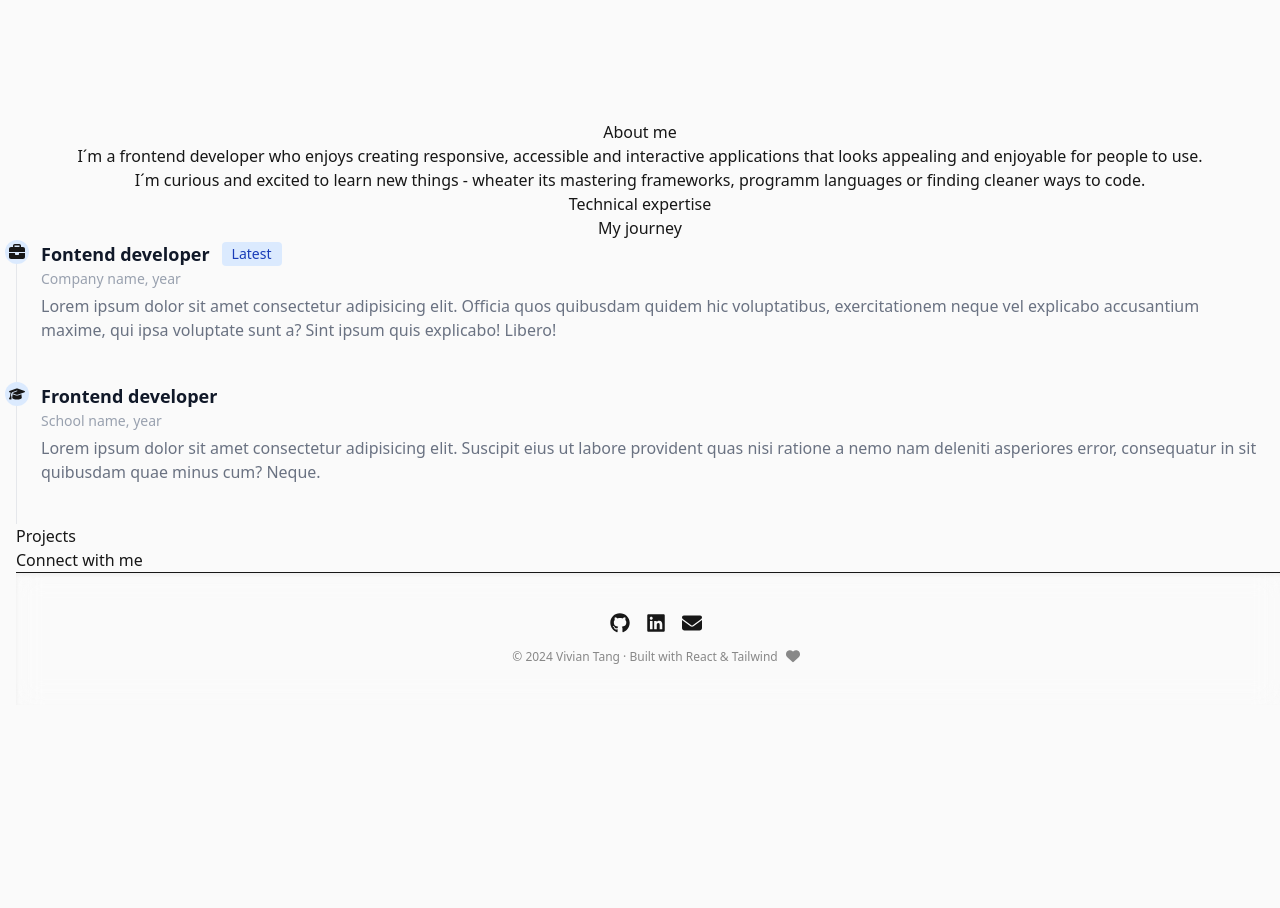
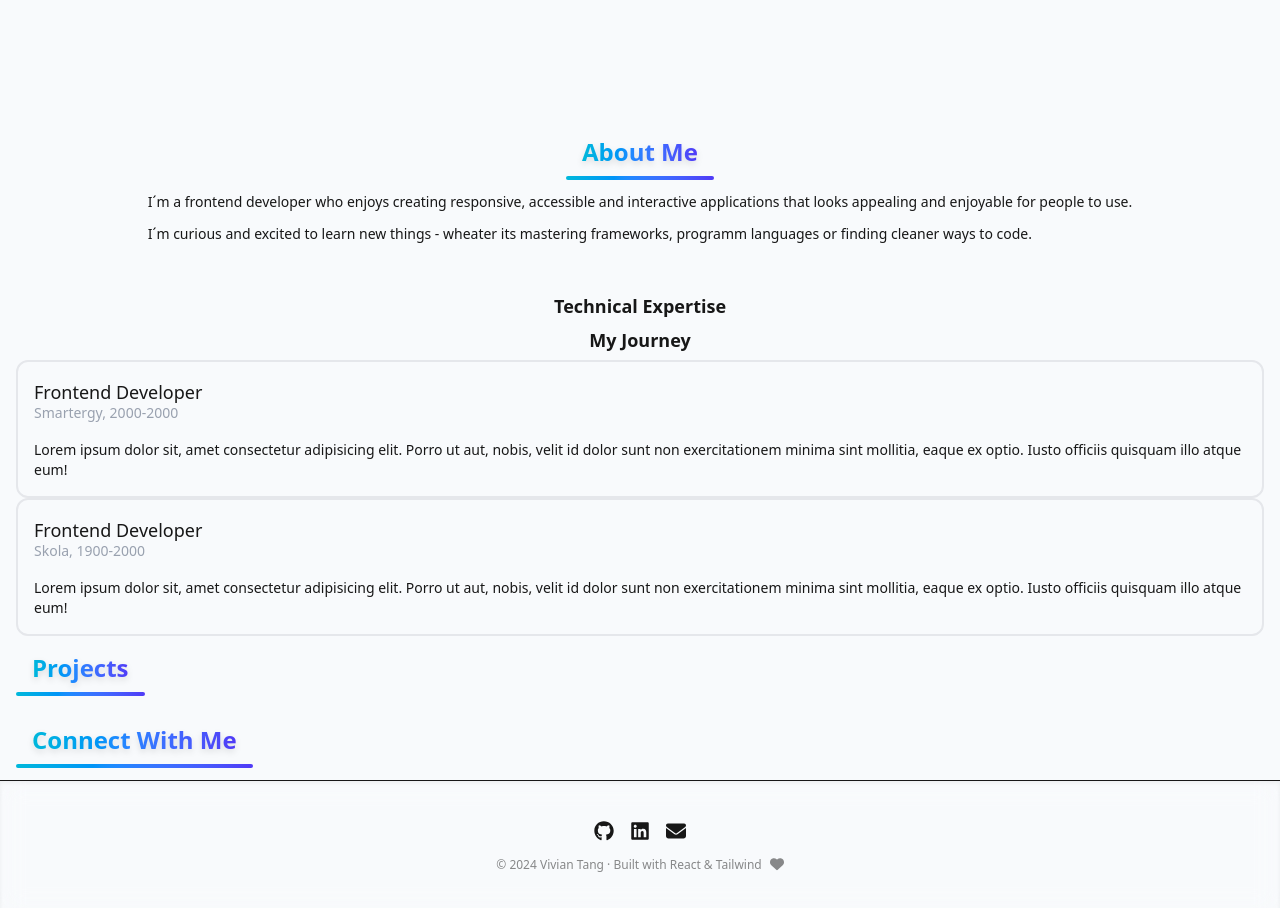
Before and after one commit to viviantangdev/portfolio, a React (Vite) app: page / in a window 1280 px wide. Shown: the part 680-1588 px from the top of the page. Before the commit the page ends 1385 px from the top, so only its background shows below. Built offline with nearby package versions, Linux system fonts and the light colour scheme.

Commit message:
more styling and components ExperienseCard SectionTitle

```diff
--- a/src/App.jsx
+++ b/src/App.jsx
@@ -12,7 +12,7 @@ function App() {
         <Project/>
         <Contact/>
       </main>
-      <footer className='absolute w-full px-6 py-10 border-t text-sm text-center border-[var(--card-border)] bg-[var(--card-bg)] text-[var(--card-text)] shadow-inner backdrop-blur-md'>
+      <footer className='absolute left-0 right-0 w-full px-6 py-10 border-t text-sm text-center border-[var(--card-border)] bg-[var(--card-bg)] text-[var(--card-text)] shadow-inner backdrop-blur-md'>
         <Footer />
       </footer>
     </>
--- /dev/null
+++ b/src/components/ExperienseCard.jsx
@@ -0,0 +1,13 @@
+const ExperienseCard = ({ role, company, period, description }) => {
+  return (
+    <div className="card">
+      <h4>{role}</h4>
+      <time className='block mb-2 text-sm font-normal leading-none text-gray-400 dark:text-gray-500'>
+        {company}, {period}
+      </time>
+      <p className="mt-5">{description}</p>
+    </div>
+  );
+};
+
+export default ExperienseCard;
--- /dev/null
+++ b/src/components/SectionTitle.jsx
@@ -0,0 +1,10 @@
+const SectionTitle = ({ title }) => {
+  return (
+    <div className='relative inline-block p-4 space-y-2'>
+      <h2 className='gradient-text'>{title}</h2>
+      <span className='absolute w-full left-0 right-0 h-1 gradient-underline rounded-full'></span>
+    </div>
+  );
+};
+
+export default SectionTitle;
--- /dev/null
+++ b/src/data/experiences.jsx
@@ -0,0 +1,14 @@
+export const experiences = [
+  {
+    role: 'Frontend Developer',
+    company: 'Smartergy',
+    period: '2000-2000',
+    description: 'Lorem ipsum dolor sit, amet consectetur adipisicing elit. Porro ut aut, nobis, velit id dolor sunt non exercitationem minima sint mollitia, eaque ex optio. Iusto officiis quisquam illo atque eum!'
+  },
+  {
+    role: 'Frontend Developer',
+    company: 'Skola',
+    period: '1900-2000',
+    description: 'Lorem ipsum dolor sit, amet consectetur adipisicing elit. Porro ut aut, nobis, velit id dolor sunt non exercitationem minima sint mollitia, eaque ex optio. Iusto officiis quisquam illo atque eum!'
+  },
+];
--- a/src/index.css
+++ b/src/index.css
@@ -7,16 +7,34 @@
 }
 
 body {
-  @apply m-0 px-4 text-base max-w-screen
-  bg-neutral-50 text-neutral-900
+  @apply m-0 px-4 max-w-screen
+  bg-slate-50 text-neutral-900
     transition-all;
   @variant dark {
-    @apply bg-neutral-950 text-neutral-100;
+    @apply bg-slate-900 text-neutral-100;
   }
 }
 
 h1 {
-  @apply capitalize p-4;
+  @apply text-4xl;
+}
+h2 {
+  @apply text-2xl;
+}
+h3 {
+  @apply text-lg pb-1.5;
+}
+h4 {
+  @apply text-lg;
+}
+
+h1,
+h2,
+h3 {
+  @apply capitalize font-bold;
+}
+p{
+  @apply text-sm
 }
 
 .secondary-paragraph {
@@ -27,10 +45,24 @@ h1 {
 }
 
 .gradient-text {
-  @apply text-4xl font-bold
+  @apply font-bold drop-shadow-md
        bg-gradient-to-r from-cyan-500 via-blue-500 to-indigo-600
        bg-clip-text text-transparent;
   @variant dark {
     @apply from-cyan-400 via-sky-400 to-blue-500;
   }
 }
+.gradient-underline {
+  @apply bg-gradient-to-r from-cyan-500 via-blue-500 to-indigo-600
+       bg-clip-content;
+  @variant dark {
+    @apply from-cyan-400 via-sky-400 to-blue-500;
+  }
+}
+
+.card {
+  @apply rounded-xl p-4 border-2 border-gray-200;
+  @variant dark {
+    @apply border-gray-800;
+  }
+}
--- a/src/pages/About.jsx
+++ b/src/pages/About.jsx
@@ -1,64 +1,46 @@
-import { FaBriefcase, FaGraduationCap } from 'react-icons/fa6';
+import ExperienseCard from '../components/ExperienseCard';
+import SectionTitle from '../components/SectionTitle';
+import { experiences } from '../data/experiences';
 
 const About = () => {
   return (
-    <div className='flex flex-col justify-center items-center text-center'>
-      <h2>About me</h2>
+    <section className='flex flex-col items-center'>
+      <SectionTitle title={'About me'}/>
+      <div className='space-y-3 mb-12'>
         <p>
-        I´m a frontend developer who enjoys creating responsive, accessible and
-        interactive applications that looks appealing and enjoyable for people
-        to use.
+          I´m a frontend developer who enjoys creating responsive, accessible
+          and interactive applications that looks appealing and enjoyable for
+          people to use.
         </p>
         <p>
           I´m curious and excited to learn new things - wheater its mastering
           frameworks, programm languages or finding cleaner ways to code.
         </p>
+      </div>
 
+      <article>
           <h3>Technical expertise</h3>
           {/* TODO Add tech stack*/}
+      </article>
 
-      <h3>My journey</h3>
+      <article>
+          <h3 className='text-center'>My journey</h3>
+          <ol>
+            {experiences.map((exp) => (
+              <li key={exp.key}>
+                <ExperienseCard
+                  key={exp.company}
+                  role={exp.role}
+                  company={exp.company}
+                  period={exp.period}
+                  description={exp.description}
+                />
+              </li>
+            ))}
+          </ol>
+      </article>
 
-      <ol className='relative text-start border-s border-gray-200'>
-        <li className='mb-10 ms-6'>
-          <span className='absolute flex items-center justify-center w-6 h-6 bg-blue-100 rounded-full -start-3 '>
-            <FaBriefcase />
-          </span>
-          <h3 className='flex items-center mb-1 text-lg font-semibold text-gray-900 dark:text-white'>
-            Fontend developer
-            <span className='bg-blue-100 text-blue-800 text-sm font-medium me-2 px-2.5 py-0.5 rounded-sm ms-3'>
-              Latest
-            </span>
-          </h3>
-          <time className='block mb-2 text-sm font-normal leading-none text-gray-400 dark:text-gray-500'>
-            Company name, year
-          </time>
-          <p className='mb-4 text-base font-normal text-gray-500 dark:text-gray-400'>
-            Lorem ipsum dolor sit amet consectetur adipisicing elit. Officia
-            quos quibusdam quidem hic voluptatibus, exercitationem neque vel
-            explicabo accusantium maxime, qui ipsa voluptate sunt a? Sint ipsum
-            quis explicabo! Libero!
-          </p>
-        </li>
-        <li className='mb-10 ms-6'>
-          <span className='absolute flex items-center justify-center w-6 h-6 bg-blue-100 rounded-full -start-3 '>
-            <FaGraduationCap />
-          </span>
-          <h3 className='mb-1 text-lg font-semibold text-gray-900 dark:text-white'>
-            Frontend developer
-          </h3>
-          <time className='block mb-2 text-sm font-normal leading-none text-gray-400 dark:text-gray-500'>
-            School name, year
-          </time>
-          <p className='text-base font-normal text-gray-500 dark:text-gray-400'>
-            Lorem ipsum dolor sit amet consectetur adipisicing elit. Suscipit
-            eius ut labore provident quas nisi ratione a nemo nam deleniti
-            asperiores error, consequatur in sit quibusdam quae minus cum?
-            Neque.
-          </p>
-        </li>
-      </ol>
-    </div>
+    </section>
   );
 };
 
--- a/src/pages/Contact.jsx
+++ b/src/pages/Contact.jsx
@@ -1,8 +1,10 @@
-import React from 'react'
+import SectionTitle from "../components/SectionTitle";
 
 const Contact = () => {
   return (
-    <div>Connect with me</div>
+       <section>
+      <SectionTitle title={'Connect with me'}/>
+    </section>
     /*TODO Add social links with icon and text*/
   )
 }
--- a/src/pages/Home.jsx
+++ b/src/pages/Home.jsx
@@ -1,13 +1,13 @@
 // TODO Add an animated scroll down button
 const Home = () => {
   return (
-    <div className='flex flex-col h-svh justify-center items-center text-center'>
-      <h1 className='gradient-text'>Vivian tang</h1>
-      <p className="text-2xl font-extralight">Frontend Developer</p>
+    <section className='flex flex-col h-svh justify-center items-center text-center'>
+      <h1 className='gradient-text p-4'>Vivian tang</h1>
+      <span className="text-2xl font-extralight">Frontend Developer</span>
       <p className='secondary-paragraph p-2'>
         Looking to expand my expertise in the tech realm
       </p>
-    </div>
+    </section>
   );
 };
 
--- a/src/pages/Project.jsx
+++ b/src/pages/Project.jsx
@@ -1,10 +1,13 @@
-import React from 'react'
+import SectionTitle from '../components/SectionTitle';
 
 const Project = () => {
   return (
-    <div>Projects</div>
+    <section>
+      <SectionTitle title={'Projects'} />
+    </section>
+
     /*TODO Add prjects*/
-  )
-}
+  );
+};
 
-export default Project
+export default Project;
```
Lines whose indentation alone changed are shown as unchanged.
